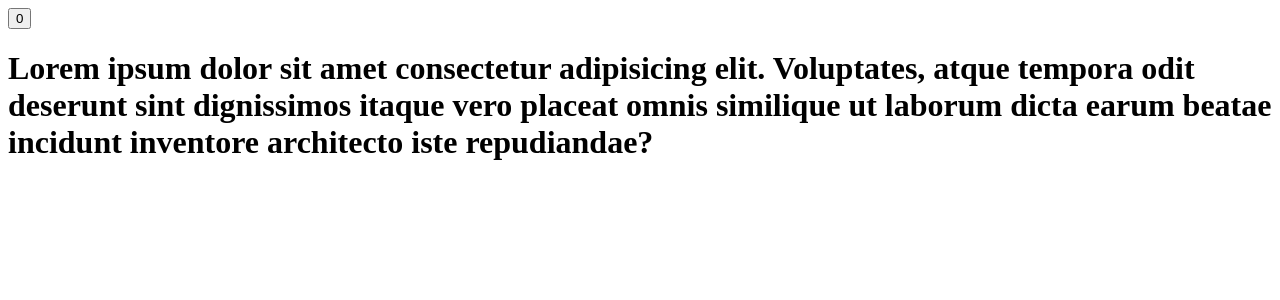
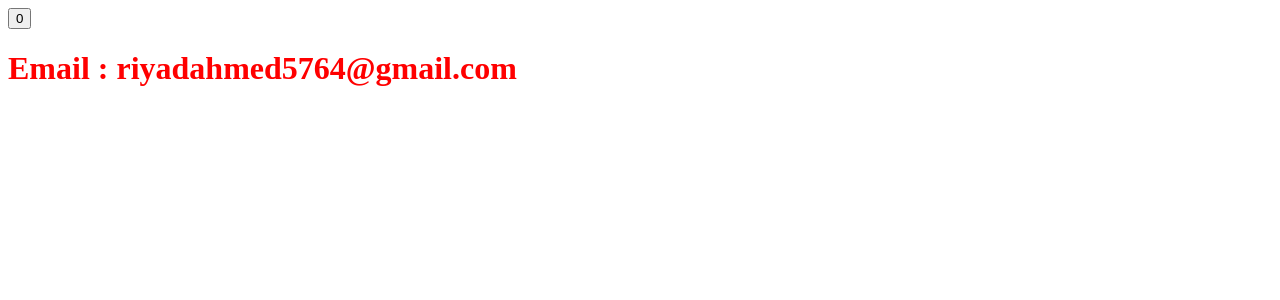
Before and after one commit to riyad-ahmed/Vue-js, a Vue app: page / in a window 1280 px wide. Shown: the top 300 px of the page. Built offline with nearby package versions, Linux system fonts and the light colour scheme.

Commit message:
Title components style add

```diff
--- a/src/components/Title.vue
+++ b/src/components/Title.vue
@@ -1,9 +1,21 @@
 <template>
-  <h1>Lorem ipsum dolor sit amet consectetur adipisicing elit. Voluptates, atque tempora odit deserunt sint dignissimos itaque vero placeat omnis similique ut laborum dicta earum beatae incidunt inventore architecto iste repudiandae?</h1>
+  <h1>Email : {{email}}</h1>
 </template>
 
 <script>
 export default {
   name: 'Title',
+  data ()
+  {
+    return {
+      email: 'riyadahmed5764@gmail.com'
+    }
+  }
 }
 </script>
+
+<style scoped>
+h1 {
+  color: red;
+}
+</style>
```
